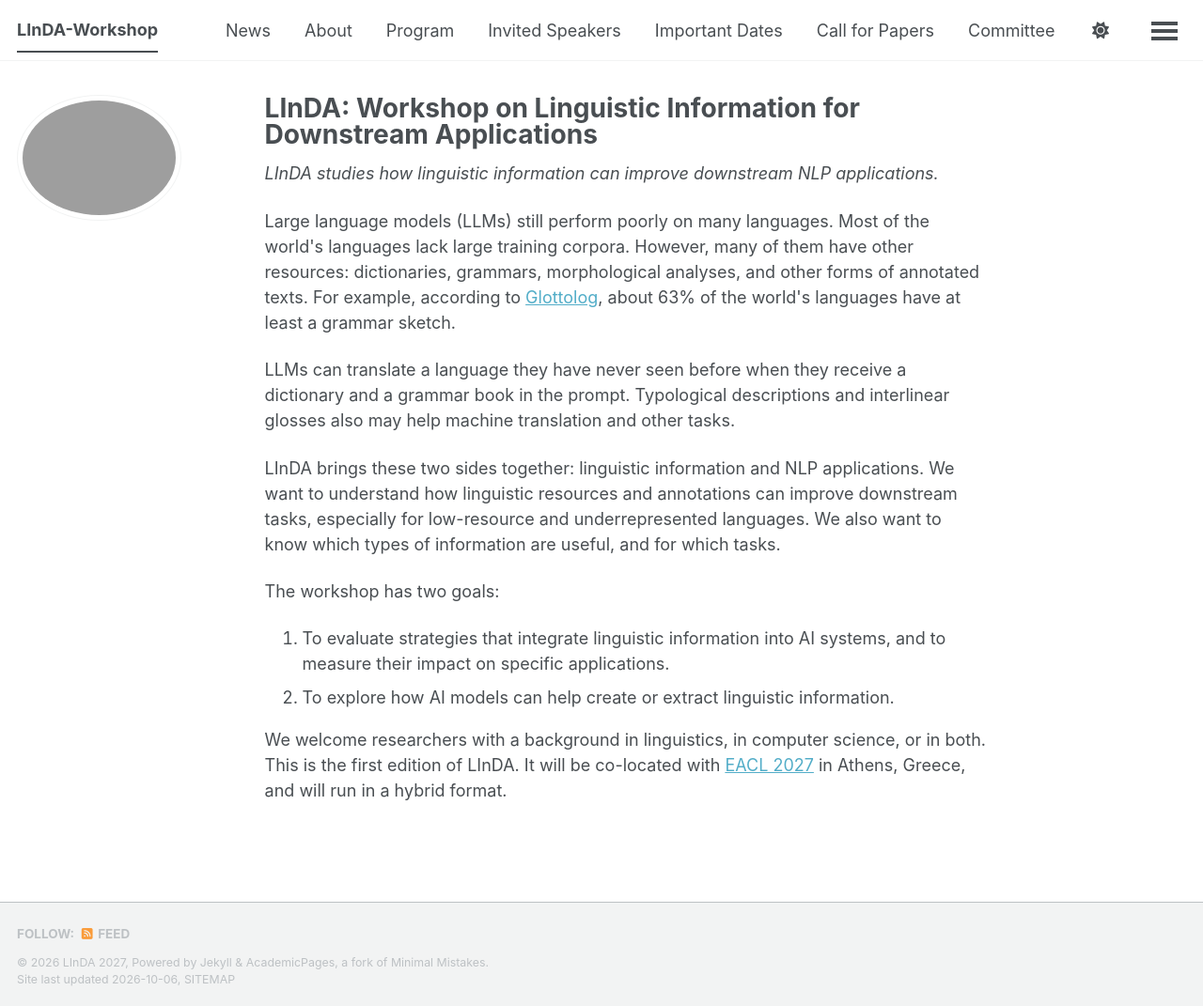
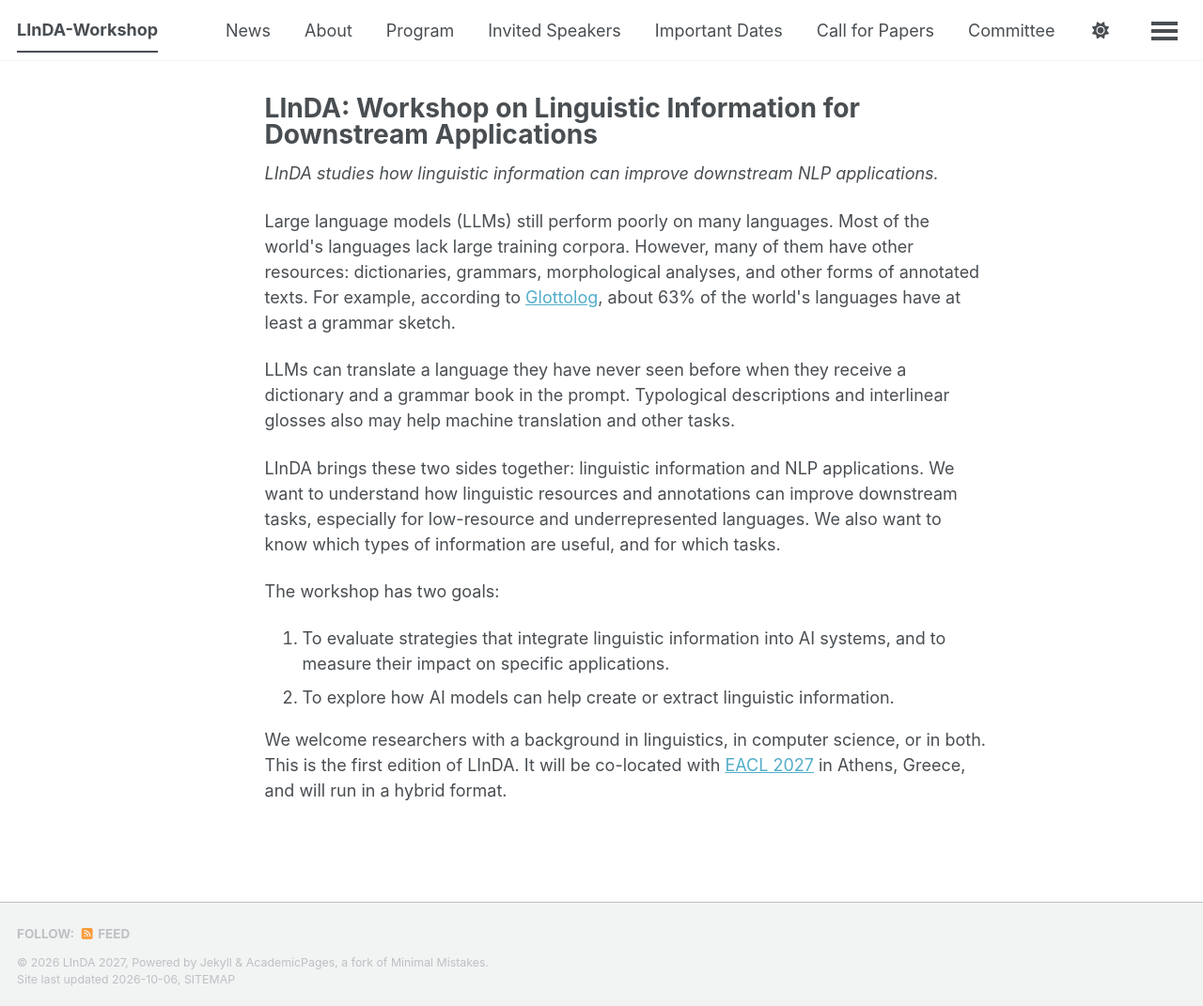
Before and after one commit to LInDA-Workshop/LInDA-Workshop.github.io, a Jekyll site: the page built from _pages/about.md, in a window 1280 px wide and 1071 px high. Shown: the whole window at 94% size. Built offline with Jekyll 4.4.1, drawn with Linux system fonts in a browser that asks for light colours; a style sheet for code colours, icons or effects is not loaded.

Commit message:
remove side avator

```diff
--- a/assets/css/main.scss
+++ b/assets/css/main.scss
@@ -38,6 +38,7 @@
     "layout/json_cv"
 ;
 .greedy-nav .visible-links { overflow: visible !important; }
+.author__avatar { display: none; }
 
 .masthead__menu-item.has-dropdown { position: relative; }
 .dropdown-label { cursor: default; }
```
